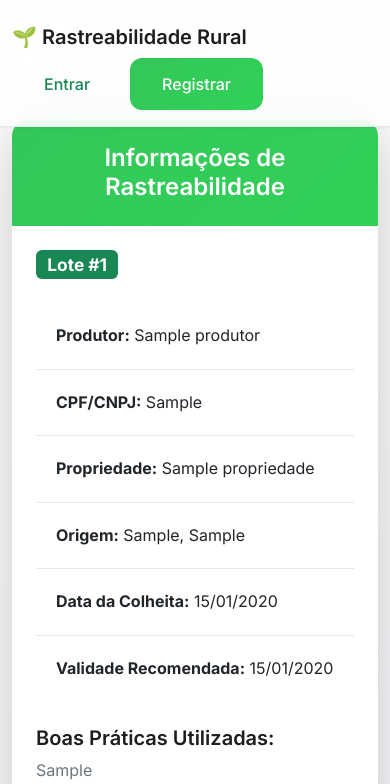
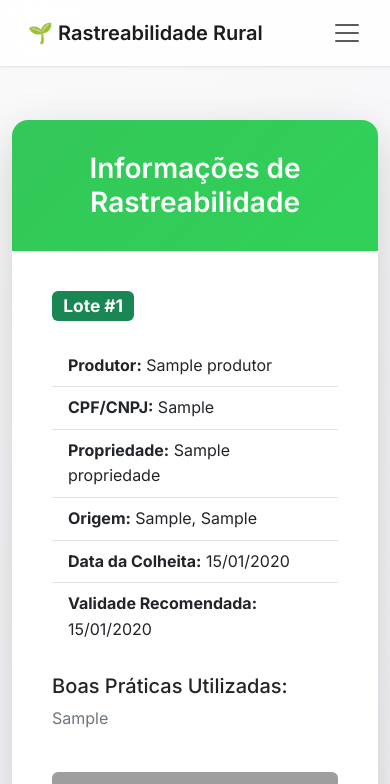
Before and after one commit to Akionix/RastreabilidadeApp, a Flask app: page /lote/1 in a window 390 px wide. Shown: the top 784 px of the page. Run offline with Flask 3, Linux system fonts and the light colour scheme; tables that the repository leaves empty hold one stand-in row (values such as "Sample post"); grey boxes are pictures that could not be loaded.

Commit message:
style: refaturando o header no mobile

```diff
--- a/app/templates/base.html
+++ b/app/templates/base.html
@@ -14,6 +14,7 @@
     <link href="https://fonts.googleapis.com/css2?family=Inter:wght@300;400;500;600;700&display=swap" rel="stylesheet">
 
     <style>
+        /* --- ESTILOS GERAIS (SEU CÓDIGO ORIGINAL) --- */
         :root {
             --primary-color: #007AFF;
             --secondary-color: #34C759;
@@ -39,11 +40,7 @@
             --border-radius-lg: 16px;
             --transition: all 0.3s cubic-bezier(0.4, 0, 0.2, 1);
         }
-
-        * {
-            box-sizing: border-box;
-        }
-
+        * { box-sizing: border-box; }
         body {
             font-family: 'Inter', -apple-system, BlinkMacSystemFont, 'Segoe UI', Roboto, sans-serif;
             background: linear-gradient(135deg, var(--neutral-50) 0%, var(--surface-secondary) 100%);
@@ -54,232 +51,111 @@
             -webkit-font-smoothing: antialiased;
             -moz-osx-font-smoothing: grayscale;
         }
-
-        .container {
-            max-width: 900px;
-        }
-
-        /* Navbar moderna */
+        .container { max-width: 900px; }
         .navbar {
             background: rgba(255, 255, 255, 0.85) !important;
             backdrop-filter: blur(20px);
             -webkit-backdrop-filter: blur(20px);
             border-bottom: 1px solid var(--neutral-200);
             box-shadow: var(--shadow-sm);
-            padding: 1rem 0;
+            padding: 0.75rem 1rem;
         }
-
         .navbar-brand {
             font-weight: 600;
             font-size: 1.25rem;
             color: var(--text-primary) !important;
             transition: var(--transition);
         }
+        .navbar-brand:hover { color: var(--primary-color) !important; }
+        .card { background: var(--surface); border: 1px solid var(--neutral-200); border-radius: var(--border-radius-lg); box-shadow: var(--shadow-md); transition: var(--transition); overflow: hidden; }
+        .card:hover { transform: translateY(-2px); box-shadow: var(--shadow-lg); }
+        .card-header { background: linear-gradient(135deg, var(--secondary-color) 0%, #30D158 100%); color: white; border-bottom: none; padding: 2rem; text-align: center; }
+        .card-header h2 { margin: 0; font-weight: 600; font-size: 1.75rem; }
+        .card-body { padding: 2.5rem; }
+        .form-label { font-weight: 500; color: var(--text-primary); margin-bottom: 0.5rem; font-size: 0.95rem; }
+        .form-control { border: 2px solid var(--neutral-300); border-radius: var(--border-radius); padding: 0.875rem 1rem; font-size: 1rem; transition: var(--transition); background: var(--surface); }
+        .form-control:focus { border-color: var(--primary-color); box-shadow: 0 0 0 4px rgba(0, 122, 255, 0.1); outline: none; }
+        .form-control::placeholder { color: var(--text-secondary); }
+        .btn { border-radius: var(--border-radius); font-weight: 500; padding: 0.75rem 1.5rem; font-size: 0.95rem; transition: var(--transition); border: none; }
+        .btn-success { background: linear-gradient(135deg, var(--secondary-color) 0%, #30D158 100%); box-shadow: var(--shadow-sm); color: white; }
+        .btn-success:hover { background: linear-gradient(135deg, #30D158 0%, var(--secondary-color) 100%); transform: translateY(-1px); box-shadow: var(--shadow-md); color: white; }
+        .btn-lg { padding: 1.125rem 2.5rem; font-size: 1.125rem; }
+        footer { background: var(--surface); border-top: 1px solid var(--neutral-200); margin-top: 4rem; padding: 2rem 0; }
+        footer p { margin: 0; color: var(--text-secondary); font-size: 0.9rem; }
+        main { animation: fadeInUp 0.6s ease-out; }
+        @keyframes fadeInUp { from { opacity: 0; transform: translateY(20px); } to { opacity: 1; transform: translateY(0); } }
 
-        .navbar-brand:hover {
-            color: var(--primary-color) !important;
+        /* --- NOVOS ESTILOS PARA HEADER RESPONSIVO E MENU OVERLAY --- */
+
+        /* Ajustes no Toggler (ícone do menu) */
+        .navbar-toggler {
+            border: none;
+            padding: 0;
+        }
+        .navbar-toggler:focus {
+            box-shadow: none;
         }
 
-        /* Cards modernos */
-        .card {
-            background: var(--surface);
-            border: 1px solid var(--neutral-200);
-            border-radius: var(--border-radius-lg);
-            box-shadow: var(--shadow-md);
-            transition: var(--transition);
-            overflow: hidden;
+        /* Estilos para o Menu Overlay em telas menores (abaixo de 992px) */
+        @media (max-width: 991.98px) {
+            .navbar-collapse {
+                position: fixed;
+                top: 0;
+                left: 0;
+                width: 100vw;
+                height: 100vh;
+                background: rgba(28, 28, 30, 0.95); /* Fundo escuro semi-transparente */
+                backdrop-filter: blur(10px);
+                -webkit-backdrop-filter: blur(10px);
+                display: flex;
+                flex-direction: column;
+                justify-content: center;
+                align-items: center;
+                text-align: center;
+                z-index: 1050;
+                opacity: 0;
+                visibility: hidden;
+                transition: opacity 0.35s ease, visibility 0.35s ease;
             }
 
-        .card:hover {
-            transform: translateY(-2px);
-            box-shadow: var(--shadow-lg);
+            /* Animação quando o menu está abrindo/aberto */
+            .navbar-collapse.show {
+                opacity: 1;
+                visibility: visible;
             }
 
-        .card-header {
-            background: linear-gradient(135deg, var(--secondary-color) 0%, #30D158 100%);
-            color: white;
-            border-bottom: none;
-            padding: 2rem;
-            text-align: center;
+            .navbar-nav {
+                width: 100%;
             }
 
-        .card-header h2 {
-            margin: 0;
-            font-weight: 600;
-            font-size: 1.75rem;
+            /* Estilo dos links dentro do overlay */
+            .navbar-nav .nav-item {
+                margin: 1.5rem 0;
             }
 
-        .card-body {
-            padding: 2.5rem;
+            .navbar-nav .btn {
+                font-size: 1.5rem; /* Fonte maior para os botões */
+                padding: 1rem 2rem;
+                width: 80%;
+                max-width: 300px;
+                margin: 0.5rem auto;
             }
 
-        /* Formulários modernos */
-        .form-label {
-            font-weight: 500;
-            color: var(--text-primary);
-            margin-bottom: 0.5rem;
-            font-size: 0.95rem;
+            /* Botão de Fechar (X) */
+            .btn-close-overlay {
+                position: absolute;
+                top: 2rem;
+                right: 2rem;
+                background: transparent;
+                border: none;
+                font-size: 2.5rem;
+                color: white;
+                opacity: 0.8;
+                cursor: pointer;
             }
-
-        .form-control {
-            border: 2px solid var(--neutral-300);
-            border-radius: var(--border-radius);
-            padding: 0.875rem 1rem;
-            font-size: 1rem;
-            transition: var(--transition);
-            background: var(--surface);
+            .btn-close-overlay:hover {
+                opacity: 1;
             }
-
-        .form-control:focus {
-            border-color: var(--primary-color);
-            box-shadow: 0 0 0 4px rgba(0, 122, 255, 0.1);
-            outline: none;
-        }
-
-        .form-control::placeholder {
-            color: var(--text-secondary);
-        }
-
-        /* Botões modernos */
-        .btn {
-            border-radius: var(--border-radius);
-            font-weight: 500;
-            padding: 0.875rem 2rem;
-            font-size: 1rem;
-            transition: var(--transition);
-            border: none;
-        }
-
-        .btn-success {
-            background: linear-gradient(135deg, var(--secondary-color) 0%, #30D158 100%);
-            box-shadow: var(--shadow-sm);
-        }
-
-        .btn-success:hover {
-            background: linear-gradient(135deg, #30D158 0%, var(--secondary-color) 100%);
-            transform: translateY(-1px);
-            box-shadow: var(--shadow-md);
-        }
-
-        .btn-lg {
-            padding: 1.125rem 2.5rem;
-            font-size: 1.125rem;
-        }
-
-        /* Lista moderna */
-        .list-group {
-            border-radius: var(--border-radius);
-            overflow: hidden;
-        }
-
-        .list-group-item {
-            border: none;
-            border-bottom: 1px solid var(--neutral-200);
-            padding: 1.25rem;
-            background: var(--surface);
-            transition: var(--transition);
-        }
-
-        .list-group-item:last-child {
-            border-bottom: none;
-        }
-
-        .list-group-item:hover {
-            background: var(--surface-secondary);
-        }
-
-        /* Alertas modernos */
-        .alert {
-            border: none;
-            border-radius: var(--border-radius);
-            padding: 1.25rem;
-            margin-bottom: 1.5rem;
-        }
-
-        .alert-success {
-            background: rgba(52, 199, 89, 0.1);
-            color: #1B5E20;
-            border-left: 4px solid var(--secondary-color);
-        }
-
-        .alert-danger {
-            background: rgba(255, 59, 48, 0.1);
-            color: #C62828;
-            border-left: 4px solid var(--tertiary-color);
-        }
-
-        /* Seções */
-        .section-divider {
-            border: none;
-            height: 2px;
-            background: linear-gradient(90deg, transparent 0%, var(--neutral-300) 50%, transparent 100%);
-            margin: 2rem 0 1.5rem 0;
-        }
-
-        .section-title {
-            font-weight: 600;
-            font-size: 1.25rem;
-            color: var(--text-primary);
-            margin-bottom: 0.5rem;
-        }
-
-        /* Rodapé moderno */
-        footer {
-            background: var(--surface);
-            border-top: 1px solid var(--neutral-200);
-            margin-top: 4rem;
-            padding: 2rem 0;
-        }
-
-        footer p {
-            margin: 0;
-            color: var(--text-secondary);
-            font-size: 0.9rem;
-        }
-
-        /* Responsividade */
-        @media (max-width: 768px) {
-            .card-body {
-                padding: 1.5rem;
-            }
-
-            .card-header {
-                padding: 1.5rem;
-            }
-
-            .card-header h2 {
-                font-size: 1.5rem;
-            }
-        }
-
-        /* Animações suaves */
-        @keyframes fadeInUp {
-            from {
-                opacity: 0;
-                transform: translateY(20px);
-            }
-            to {
-                opacity: 1;
-                transform: translateY(0);
-            }
-        }
-
-        main {
-            animation: fadeInUp 0.6s ease-out;
-        }
-
-        /* QR Code styling */
-        .qr-container {
-            background: var(--surface);
-            border: 2px solid var(--neutral-200);
-            border-radius: var(--border-radius);
-            padding: 1.5rem;
-            transition: var(--transition);
-        }
-
-        .qr-container:hover {
-            border-color: var(--primary-color);
-            box-shadow: 0 0 0 4px rgba(0, 122, 255, 0.1);
         }
     </style>
 </head>
@@ -287,15 +163,38 @@
     <!-- Barra de Navegação (Navbar) -->
     <nav class="navbar navbar-expand-lg fixed-top">
         <div class="container-fluid">
+            <!-- Logo -->
             <a class="navbar-brand" href="{{ url_for('index') }}">🌱 Rastreabilidade Rural</a>
-            <div class="d-flex">
+
+            <!-- Botão Toggler (Menu Hambúrguer) - Visível apenas em telas pequenas -->
+            <button class="navbar-toggler" type="button" data-bs-toggle="collapse" data-bs-target="#navMenu" aria-controls="navMenu" aria-expanded="false" aria-label="Toggle navigation">
+                <span class="navbar-toggler-icon"></span>
+            </button>
+
+            <!-- Conteúdo do Menu (Colapsável) -->
+            <div class="collapse navbar-collapse" id="navMenu">
+
+                <!-- Botão de Fechar (X) - Visível apenas no overlay -->
+                <button class="d-lg-none btn-close-overlay" type="button" data-bs-toggle="collapse" data-bs-target="#navMenu" aria-label="Close">×</button>
+
+                <!-- Itens de Navegação (usamos navbar-nav para alinhar à direita em telas grandes) -->
+                <ul class="navbar-nav ms-auto mb-2 mb-lg-0 align-items-lg-center">
                     {% if current_user.is_authenticated %}
-                    <a href="{{ url_for('profile') }}" class="btn btn-outline-primary me-2">Meu Perfil</a>
+                        <li class="nav-item">
+                            <a href="{{ url_for('profile') }}" class="btn btn-outline-primary me-lg-2">Meu Perfil</a>
+                        </li>
+                        <li class="nav-item mt-2 mt-lg-0">
                             <a href="{{ url_for('logout') }}" class="btn btn-outline-danger">Sair</a>
+                        </li>
                     {% else %}
-                    <a href="{{ url_for('login') }}" class="btn btn-outline-success me-2">Entrar</a>
+                        <li class="nav-item">
+                            <a href="{{ url_for('login') }}" class="btn btn-outline-success me-lg-2">Entrar</a>
+                        </li>
+                        <li class="nav-item mt-2 mt-lg-0">
                             <a href="{{ url_for('register') }}" class="btn btn-success">Registrar</a>
+                        </li>
                     {% endif %}
+                </ul>
             </div>
         </div>
     </nav>
@@ -320,5 +219,24 @@
 
     <!-- JavaScript do Bootstrap via CDN -->
     <script src="https://cdn.jsdelivr.net/npm/bootstrap@5.3.3/dist/js/bootstrap.bundle.min.js" integrity="sha384-YvpcrYf0tY3lHB60NNkmXc5s9fDVZLESaAA55NDzOxhy9GkcIdslK1eN7N6jIeHz" crossorigin="anonymous"></script>
+
+    <script>
+        // Pequeno script para melhorar a experiência do menu overlay
+        document.addEventListener('DOMContentLoaded', function () {
+            const navMenu = document.getElementById('navMenu');
+
+            if (navMenu) {
+                // Impede o scroll da página quando o menu está aberto
+                navMenu.addEventListener('show.bs.collapse', function () {
+                    document.body.style.overflow = 'hidden';
+                });
+
+                // Restaura o scroll quando o menu é fechado
+                navMenu.addEventListener('hide.bs.collapse', function () {
+                    document.body.style.overflow = 'auto';
+                });
+            }
+        });
+    </script>
 </body>
 </html>
```
Lines whose indentation alone changed are shown as unchanged.
